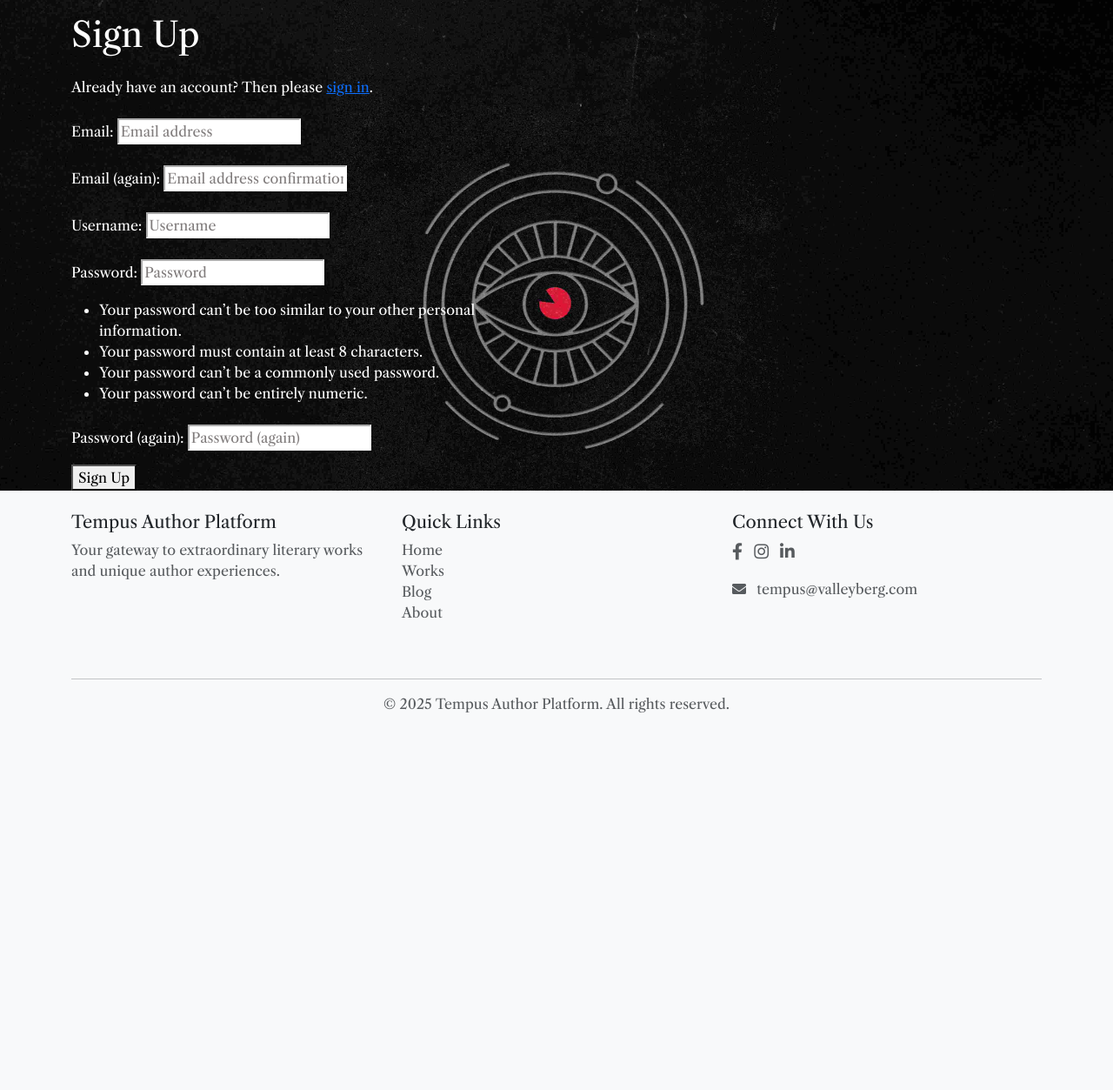
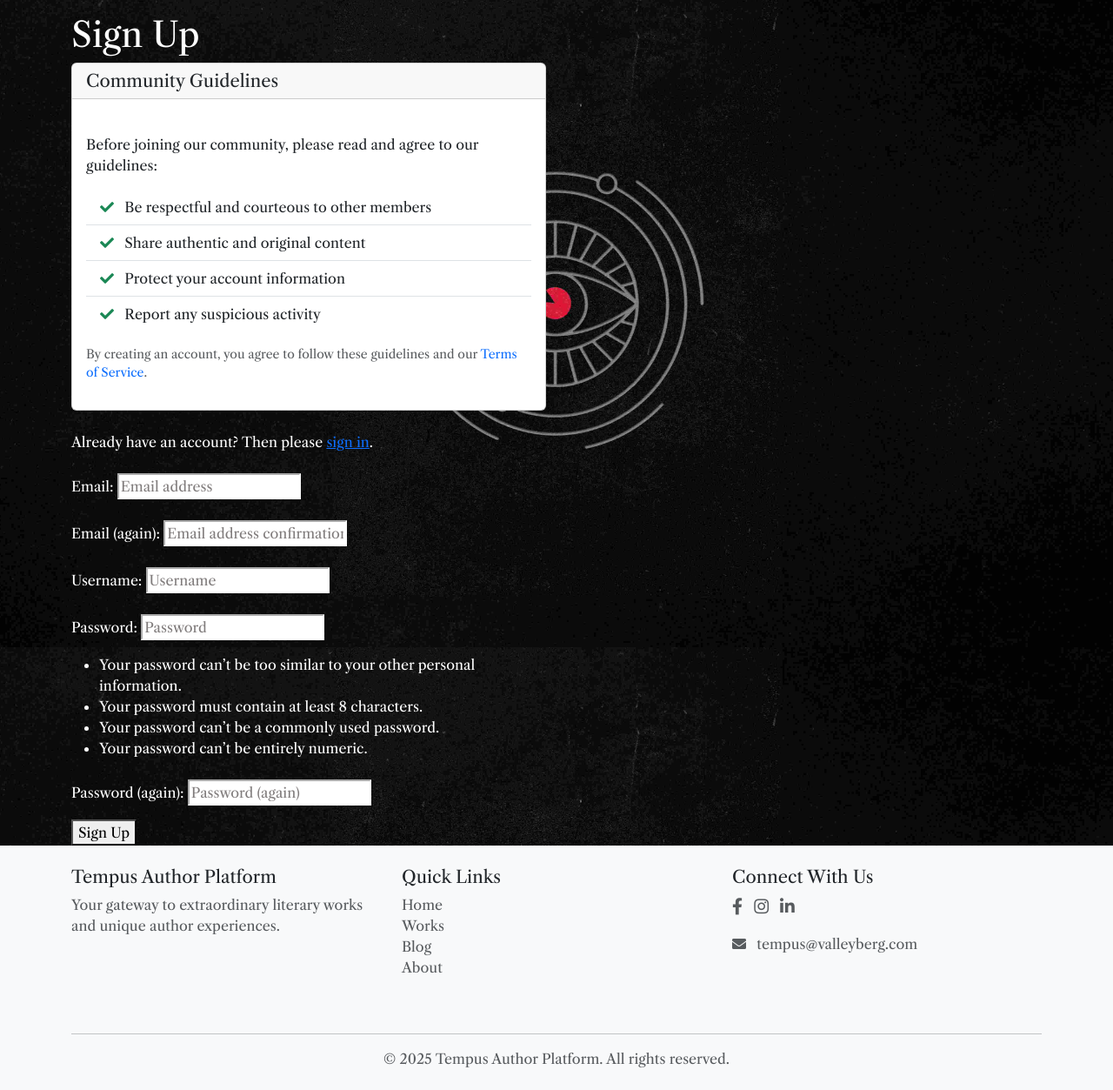
Before and after one commit to cptvalleyberg84/tempus-author-platform, a Django app: page /accounts/signup/ in a window 1280 px wide. Shown: the part 56-1309 px from the top of the page at 87% size. Before the commit the page ends 876 px from the top, so only its background shows below. Run offline with Django 5.2, Linux system fonts and the light colour scheme; parts of the project's set-up code (start-up, migrations or seed data) failed here and were passed over; some libraries are stand-ins or nearby versions.

Commit message:
Fix carousel admin panel and add signup community guidelines

```diff
--- a/static/css/style.css
+++ b/static/css/style.css
@@ -53,3 +53,8 @@ body {
     transform: translateY(-5px);
     box-shadow: 0 4px 15px rgba(136, 34, 34, 0.4);
 }
+
+/* signup-form */
+input, textarea {
+    color: black !important;
+}
--- a/templates/allauth/account/signup.html
+++ b/templates/allauth/account/signup.html
@@ -7,6 +7,37 @@
     {% element h1 %}
         {% trans "Sign Up" %}
     {% endelement %}
+        <!-- Community Rules Section -->
+        <div class="card mb-4">
+            <div class="card-header">
+                <h5 class="mb-0">Community Guidelines</h5>
+            </div>
+            <div class="card-body">
+                <p class="card-text">Before joining our community, please read and agree to our guidelines:</p>
+                <ul class="list-group list-group-flush">
+                    <li class="list-group-item">
+                        <i class="fas fa-check text-success me-2"></i>
+                        Be respectful and courteous to other members
+                    </li>
+                    <li class="list-group-item">
+                        <i class="fas fa-check text-success me-2"></i>
+                        Share authentic and original content
+                    </li>
+                    <li class="list-group-item">
+                        <i class="fas fa-check text-success me-2"></i>
+                        Protect your account information
+                    </li>
+                    <li class="list-group-item">
+                        <i class="fas fa-check text-success me-2"></i>
+                        Report any suspicious activity
+                    </li>
+                </ul>
+                <p class="mt-3 text-muted small">
+                    By creating an account, you agree to follow these guidelines and our
+                    <a href="#" class="text-decoration-none">Terms of Service</a>.
+                </p>
+            </div>
+        </div>
     {% setvar link %}
         <a href="{{ login_url }}">
         {% endsetvar %}
@@ -16,6 +47,7 @@
     {% element p %}
         {% blocktranslate %}Already have an account? Then please {{ link }}sign in{{ end_link }}.{% endblocktranslate %}
     {% endelement %}
+
     {% if not SOCIALACCOUNT_ONLY %}
         {% url 'account_signup' as action_url %}
         {% element form form=form method="post" action=action_url tags="entrance,signup" %}
@@ -32,6 +64,7 @@
             {% endslot %}
         {% endelement %}
     {% endif %}
+
     {% if PASSKEY_SIGNUP_ENABLED %}
         {% element hr %}
         {% endelement %}
```
Also changed, not shown: home/admin.py (+3 -4 lines), home/forms.py (added, +30 -0 lines), media/carousel/carouselpart3.jpg (added).
